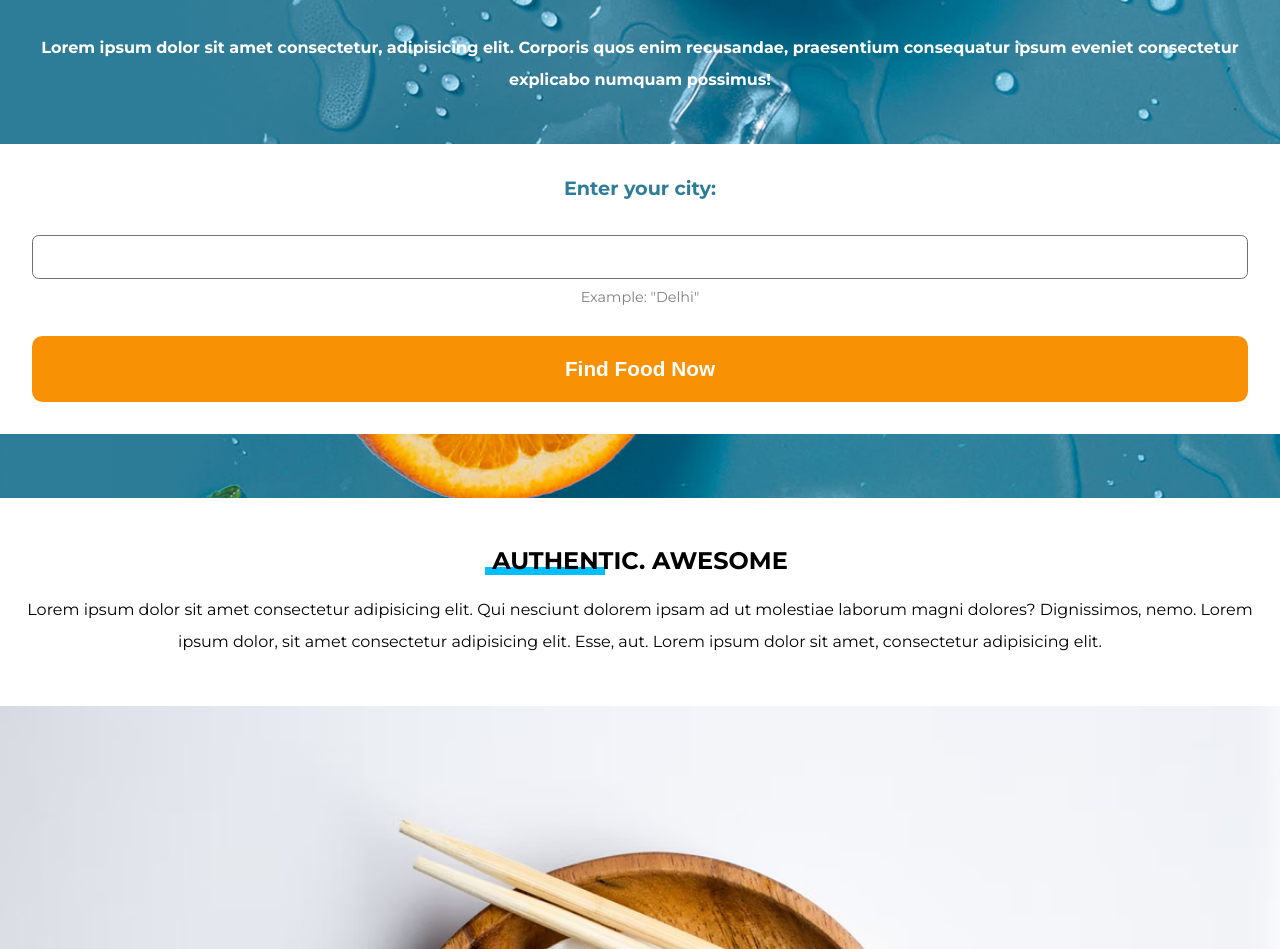
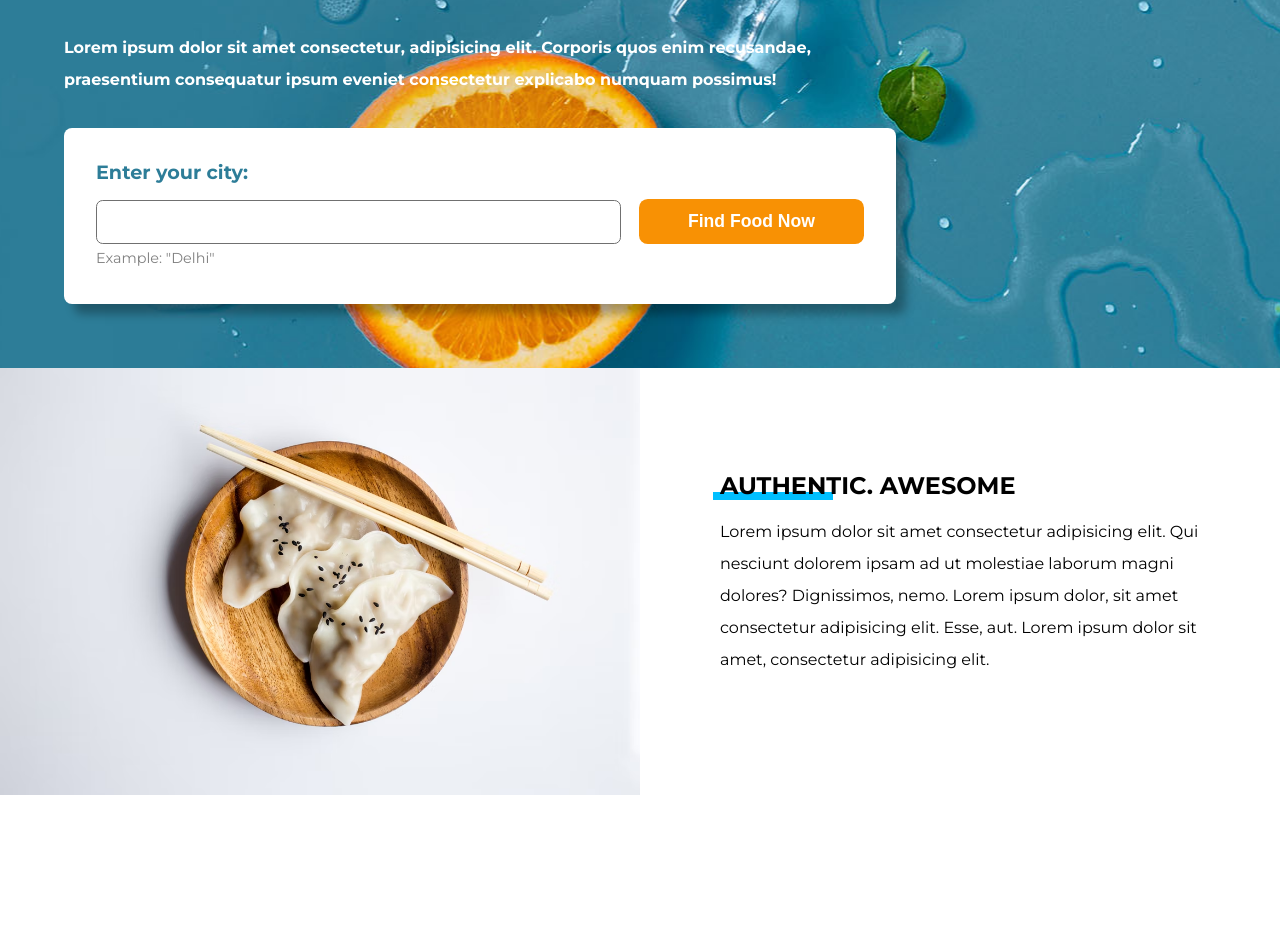
Before and after one commit to prateek-budhiraja/landing-yummy.eats, a plain HTML site: page index.html in a window 1280 px wide. Shown: the part 230-1179 px from the top of the page. After the commit the page ends 1025 px from the top, so only its background shows below. Drawn offline with Linux system fonts and the light colour scheme.

Commit message:
opimized for desktops and tablets

```diff
--- a/styles.css
+++ b/styles.css
@@ -136,3 +136,82 @@ h2::before {
 p {
   line-height: 2em;
 }
+
+
+@media (min-width: 730px) {
+  section {
+    margin: 0 4em;
+  }
+
+  .form-container {
+    margin: 2em -4em 0;
+  }
+}
+
+@media (min-width: 930px) {
+
+  .hero-bg {
+    text-align: left;
+  }
+
+  .hero-bg p {
+    margin: 0 0 3em;
+  }
+
+  .hero-bg section {
+    width: 65%;
+  }
+
+  .form-container {
+    margin: 2em 0 0;
+    padding: 2em;
+    border-radius: .5em;
+    box-shadow: 10px 10px 10px rgba(0, 0, 0, .3);
+  }
+
+  label {
+    margin: 0
+  }
+
+  form {
+    display: flex;
+  }
+
+  .form-left {
+    width: 70%;
+  }
+
+  input[type=button] {
+    height: fit-content;
+    font-size: 1.1em;
+    margin-left: 1em;
+    margin-top: 2.2em;
+    padding: .7em 0;
+    width: 30%;
+  }
+
+  .hero-bg p {
+    margin-bottom: 0;
+  }
+
+  .authentic {
+    display: grid;
+    grid-template-columns: repeat(2, 50%);
+    grid-template-areas: "bowl content";
+  }
+
+  .right-col {
+    grid-area: content;
+    padding: 0 10%;
+    text-align: left;
+    align-self: center;
+  }
+
+  img {
+    grid-area: bowl;
+  }
+
+  h2 {
+    margin: 0;
+  }
+}
```
